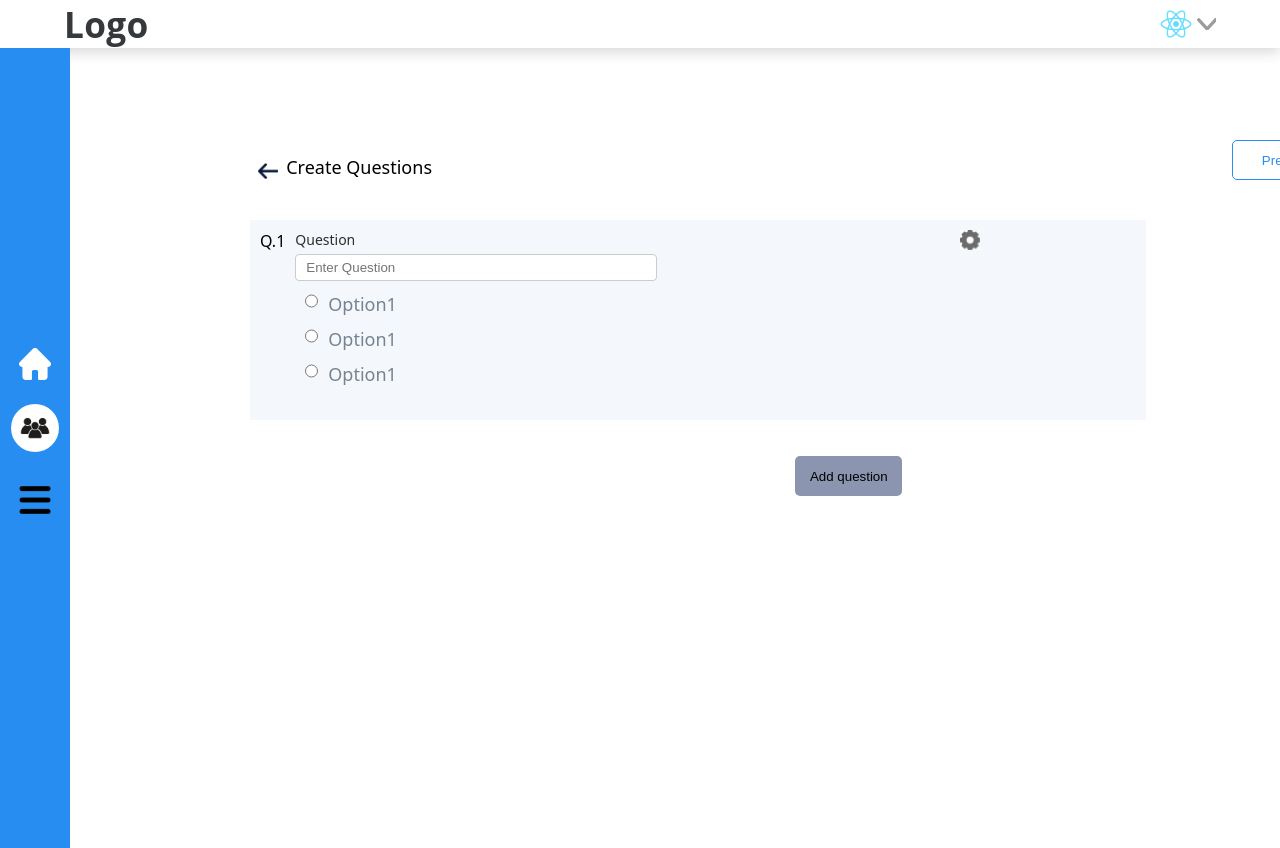
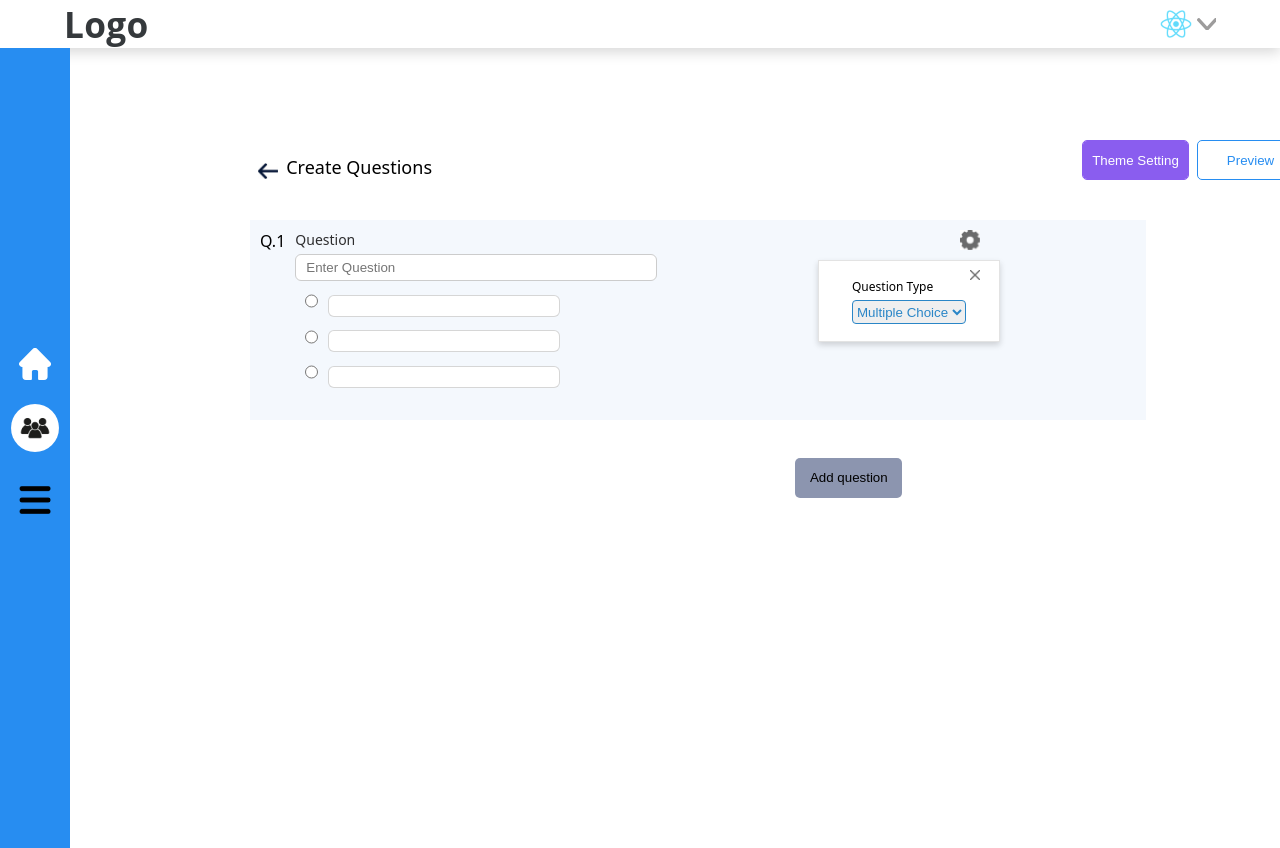
Before and after one commit to shubham34rathod/Project_Survey, a React (Create React App) app in the folder FrontEnd/: page /list-survey/create/questions in a window 1280 px wide. Both pictures are taken after a click on the picture 970 px from the left and 240 px from the top of the page. Built offline with nearby package versions, Linux system fonts and the light colour scheme.

Commit message:
added theme settings

```diff
--- a/FrontEnd/package.json
+++ b/FrontEnd/package.json
@@ -6,10 +6,12 @@
     "@testing-library/jest-dom": "^5.16.5",
     "@testing-library/react": "^13.4.0",
     "@testing-library/user-event": "^13.5.0",
+    "bootstrap": "^5.2.3",
     "react": "^18.2.0",
     "react-dom": "^18.2.0",
     "react-router-dom": "^6.10.0",
     "react-scripts": "5.0.1",
+    "reactstrap": "^9.1.9",
     "web-vitals": "^2.1.4"
   },
   "scripts": {
--- a/FrontEnd/public/index.html
+++ b/FrontEnd/public/index.html
@@ -14,6 +14,7 @@
       manifest.json provides metadata used when your web app is installed on a
       user's mobile device or desktop. See https://developers.google.com/web/fundamentals/web-app-manifest/
     -->
+
     <link rel="manifest" href="%PUBLIC_URL%/manifest.json" />
     <!--
       Notice the use of %PUBLIC_URL% in the tags above.
--- a/FrontEnd/src/Pages/AddQuiz.js
+++ b/FrontEnd/src/Pages/AddQuiz.js
@@ -1,18 +1,70 @@
-import React from "react";
+import React, { useState } from "react";
 import Header from "./Header";
 import Sidebar from "./Sidebar";
 import left_arrow from "../images/left-arrow.jpg"
 import  settings from "../images/gear.jpg"
 import '../styles/addQuiz.css'
 import { useNavigate } from "react-router-dom";
+import { Modal, ModalHeader } from 'reactstrap';
+import Theme from "./Theme";
+import close from '../images/close-_1_.jpg'
+
+// import 'bootstrap/dist/css/bootstrap.css'
+
 
 function AddQuiz()
 {
+    // let [tgl,tglChange]=useState(false)
+    let [model,setModel]=useState(false)
+    let [opacity,updateOpacity]=useState(5)
+    let [show,change]=useState(false);
+    // console.log(prop.style);
+    function fn()
+    {
+        if(show===false)
+        {
+            change(true)
+        }
+        else
+        {
+             change(false)
+        }
+    }
+
+    function toggle()
+    {
+        if(model===false)
+        {
+            setModel(true)
+            updateOpacity(0.0)
+        }
+        else
+        {
+            setModel(false)
+            updateOpacity(5)
+        }
+
+    }
+
+    function PopUp()
+    {
+        return <>
+           <Theme></Theme>
+        </>
+    }
+   //opacity: 0.1;
     const navigate = useNavigate();
     return <>
         <Header></Header>
         <Sidebar></Sidebar>
         <div className="g_parent">
+             <div style={{position:"fixed",bottom:"100px",left:"500px"}}>
+                   {model &&
+                        <div className="popup">
+                           <PopUp></PopUp>
+                        </div>
+                    }
+             </div>
             <div className="s_parent1">
                 <div className="s_child1">
                     <div className="rec1">
@@ -22,6 +74,7 @@ function AddQuiz()
                         <p className="create">Create Questions</p>
                     </div>
                     <div className="rec2">
+                        <button className="theme_btn" onClick={toggle}>Theme Setting</button>
                         <button onClick={()=>{
                             navigate('/list-survey/create/questions/preview')
                         }} className="preview">Preview</button>
@@ -29,9 +82,10 @@ function AddQuiz()
                             navigate('/list-survey/create/questions/preview')
                         }} className="save">Save</button>
                     </div>
+
                 </div>
             </div>
-            <div className="s_parent2" >
+            <div className="s_parent2" style={{opacity:opacity}} >
                 <div className="list">
                     <ul className="ul">
                         <li>Q.1</li>
@@ -45,23 +99,46 @@ function AddQuiz()
                     <div className="options">
                         <div className="que_box">
                             <input type="radio" name="option" id="option" />
-                            <label for="option" className="label">Option1</label>
+                            {/* <label for="option" className="label">Option1</label> */}
+                            <input type="text" className="label"/>
                         </div>
                         <div  className="que_box">
                             <input type="radio" name="option" id="option" />
-                            <label for="option" className="label">Option1</label>
+                            {/* <label for="option" className="label">Option1</label> */}
+                            <input type="text" className="label"/>
+
                         </div>
                         <div className="que_box">
                             <input type="radio" name="option" id="option" />
-                            <label for="option" className="label">Option1</label>
+                            {/* <label for="option" className="label">Option1</label> */}
+                            <input type="text" className="label"/>
+
                         </div>
                         <button className="add_que">Add question</button>
                     </div>
                 </div>
                 <div className="s_parent3">
-                <img src={settings} alt="settings" className="settings" />
+                    <img src={settings} alt="settings" className="settings" onClick={fn} />
+                    {show &&
+                <div className="float_box">
+                    <div>
+                        <img src={close} alt="close" className="close_tag" />
+                        <p style={{fontSize:"12px",marginBottom:"5px"}}>Question Type</p>
+                        <select className="select">
+                            <option defaultChecked disabled>Select</option>
+                            <option>Multiple Choice</option>
+                        </select>
+                    </div>
+                </div>
+                }
+                    {/* {model &&
+                        <div className="popup">
+                           <PopUp></PopUp>
+                        </div>
+                     }  */}
+                </div>
             </div>
-            </div>
+
         </div>
     </>
 }
--- a/FrontEnd/src/Pages/CreateSurvey.js
+++ b/FrontEnd/src/Pages/CreateSurvey.js
@@ -1,15 +1,19 @@
 import React from "react";
 import Sidebar from "./Sidebar";
+import Header from "./Header";
 import '../styles/surveylist.css'
 import '../styles/create-survey.css'
 import '../styles/header.css'
 import { useNavigate } from "react-router-dom";
+// import 'bootstrap/dist/css/bootstrap.css'
+
 
 export default function CreateSurvey() {
 const navigate = useNavigate()
 
     return <>
-        <div className='container'>
+    <Header></Header>
+        <div className='container' style={{margin:"0px",padding:"0px"}}>
             <Sidebar />
             <div className="list-container">
                 <header className='list-header border-bottom'>
--- a/FrontEnd/src/Pages/Theme.js
+++ b/FrontEnd/src/Pages/Theme.js
@@ -1,9 +1,40 @@
-import React from 'react'
+import React,{useState,useEffect} from 'react'
 // import '../styles/create-survey.css'
 import '../styles/theme.css'
 
-export default function Theme() {
+export default function Theme()
+{
+    let [tmp,changeTmp]=useState(false)
+    let [style,updateStyle]=useState([])
+    let [theme,changeTheme]=useState('None')
+    let [styleName,changeStyle]=useState('none')
 
+    useEffect(()=>{
+        fetch('http://localhost:8000/theme')
+        .then((data)=>data.json())
+        .then((fonts)=>{
+            // console.log(fonts)
+            updateStyle(fonts)
+        })
+        .catch(()=>console.log("fetching error"))
+    },[])
+
+    function themeChange(e)
+    {
+       console.log(e.target.value);
+       if(e.target.value==="None")
+       {
+          changeTheme("None")
+       }
+       else if(e.target.value==="Dark")
+       {
+          changeTheme("Dark Theme")
+       }
+       else if(e.target.value==="Light")
+       {
+          changeTheme("Light Theme")
+       }
+    }
     return <>
         <div className='transparent-back'>
             <div className='theme-container'>
@@ -55,9 +86,9 @@ export default function Theme() {
                             <label>Select Font</label>
                             <select>
                                 <option defaultChecked disabled>Select</option>
-
-                                <option>Yes</option>
-                                <option>No</option>
+                                {style.map((a,index)=><option key={index}>{a}</option>)}
+                                {/* <option>Yes</option>
+                                <option>No</option> */}
                             </select>
                         </div>
                         <div>
--- a/FrontEnd/src/index.js
+++ b/FrontEnd/src/index.js
@@ -3,6 +3,7 @@ import ReactDOM from 'react-dom/client';
 import './index.css';
 import App from './App';
 import reportWebVitals from './reportWebVitals';
+// import 'bootstrap/dist/css/bootstrap.css'
 
 const root = ReactDOM.createRoot(document.getElementById('root'));
 root.render(
--- a/FrontEnd/src/styles/addQuiz.css
+++ b/FrontEnd/src/styles/addQuiz.css
@@ -4,6 +4,8 @@
     position: fixed;
     bottom: 600px;
     left: 250px;
+    /* opacity:0.1; */
+
     /* border: 1px solid; */
 }
 .s_parent1{
@@ -27,7 +29,7 @@
 .rec2{
     float:right;
     position: relative;
-    left: 800px;
+    left: 650px;
     bottom: 10px;
 }
 .arrow{
@@ -36,6 +38,15 @@
 }
 .create{
     font-size: 18px;
+}
+.theme_btn{
+    width: 107px;
+    height: 40px;
+    border-radius: 5px;
+    margin-right: 8px;
+    background: #8A5DEF 0% 0% no-repeat padding-box;
+    border: 1px solid #8A5DEF;
+    color:#FFFFFF;
 }
 .preview{
     width: 107px;
@@ -62,6 +73,7 @@
     top: 220px;
     display: flex;
     background-color: #F4F8FD;
+
 }
 .ul{
     margin-left: 10px;
@@ -75,7 +87,7 @@
 }
 .que_input{
     border: 1px solid #CCCCCC;
-    border-radius: 4px;
+    border-radius: 6px;
     height: 25px;
     margin-top: 5px;
     width:350px;
@@ -87,7 +99,8 @@
 }
 .label{
     font-size: 18px;
-    /* border: 1px solid; */
+    border: 1px solid #00000029;
+    border-radius: 6px;
     height: 20px;
     margin-left: 10px;
 }
@@ -114,3 +127,30 @@
     right: 300px;
     top: 230px;
 }
+.close_tag{
+    width: 10px;
+    position: fixed;
+    right: 300px;
+    top: 270px;
+}
+.select{
+    border: 1px solid #2A86C7;
+    border-radius: 4px;
+    height: 24px;
+    color: #2A86C7;
+}
+.float_box{
+    width: 180px;
+    height: 80px;
+    border: 1px solid;
+    display: flex;
+    justify-content: center;
+    align-items: center;
+    position: fixed;
+    right: 280px;
+    top:260px;
+    background: #FFFFFF 0% 0% no-repeat padding-box;
+    box-shadow: 0px 3px 6px #00000029;
+    border: 1px solid #E3E3E3;
+
+}
--- a/FrontEnd/src/styles/theme.css
+++ b/FrontEnd/src/styles/theme.css
@@ -2,6 +2,11 @@
     background: rgb(112, 112, 112, .3) ;
     height: 100vh;
 } */
+
+/* .transparent-back{
+    background-color: #00000029;
+} */
+
 
 .theme-container{
     width: fit-content;
```
Also changed, not shown: FrontEnd/src/styles/create-survey.css (+12 -1 lines), FrontEnd/src/images/close-_1_.jpg (added), 1 other file (tests, documents, lock files or other folders).
